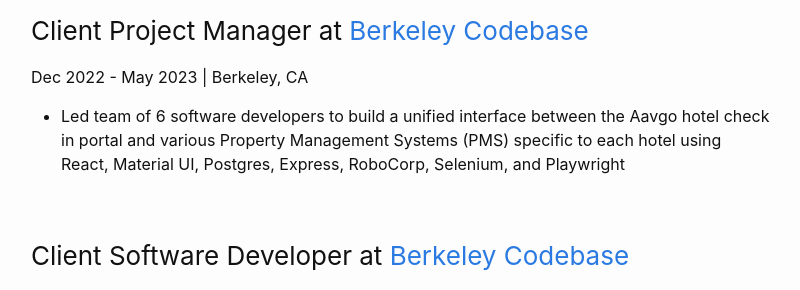
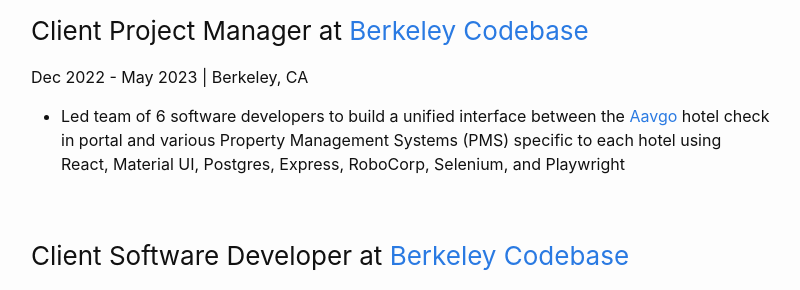
Before and after one commit to phrdang/phrdang.github.io, a Jekyll site: the page built from about.md, in a window 1280 px wide and 900 px high, scrolled down 2351 px. Shown: the part 154-444 px from the top of the window, without its empty margins (239-1039 px from the left). Built offline with Jekyll 4.4.1, drawn with Linux system fonts in a browser that asks for light colours; part of the change alters nothing that is shown.

```diff
--- a/about.md
+++ b/about.md
@@ -76,7 +76,7 @@ May 2022 - Aug 2022 | New York, NY
 ### Client Project Manager at [Berkeley Codebase](https://codebase.berkeley.edu)
 Dec 2022 - May 2023 | Berkeley, CA
 
-- Led team of 6 software developers to build a unified interface between the Aavgo hotel check in portal and various Property Management Systems (PMS) specific to each hotel using React, Material UI, Postgres, Express, RoboCorp, Selenium, and Playwright
+- Led team of 6 software developers to build a unified interface between the [Aavgo](https://aavgo.com/) hotel check in portal and various Property Management Systems (PMS) specific to each hotel using React, Material UI, Postgres, Express, RoboCorp, Selenium, and Playwright
 
 ### Client Software Developer at [Berkeley Codebase](https://codebase.berkeley.edu)
 Sep 2021 - Dec 2022 | Berkeley, CA
```
